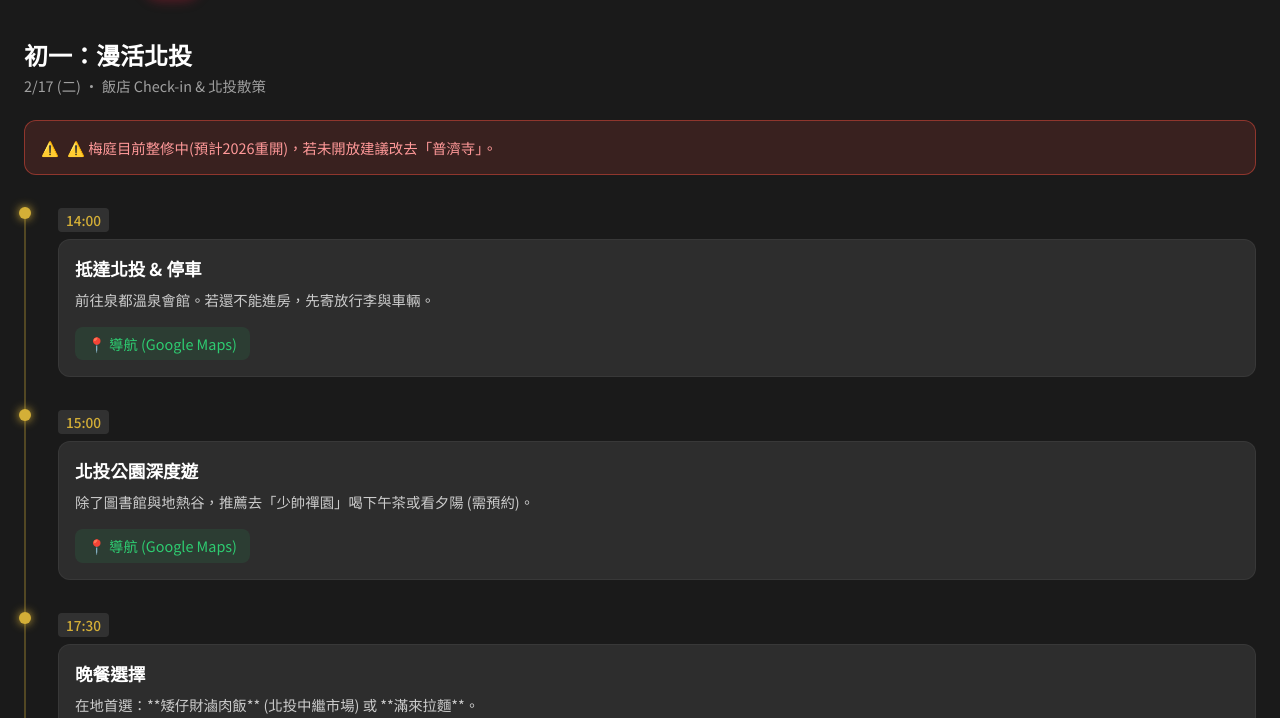
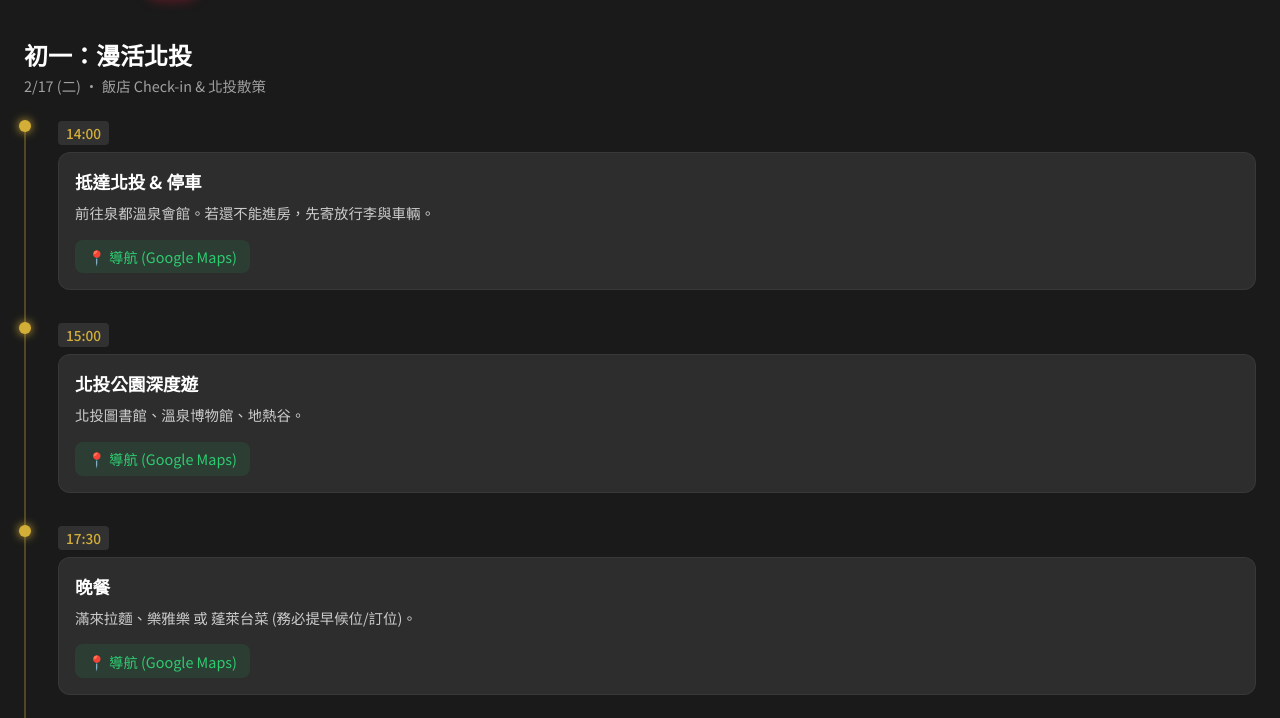
Before and after one commit to inimitabletim/New_Year_itinerary, a website built with Vite: page index.html in a window 1280 px wide. Shown: the part 441-1159 px from the top of the page. Built offline with nearby package versions, Linux system fonts and the light colour scheme; a web font is replaced by a local one.

Commit message:
Simplify: remove annotations, fix time fields, bump to v2.1

```diff
--- a/index.html
+++ b/index.html
@@ -56,7 +56,7 @@
       </main>
 
       <footer>
-        <p>祝全家 新年快樂 萬事如意 🐎 (馬年行大運) <span style="font-size:0.7em; opacity:0.5;">v2.0</span></p>
+        <p>祝全家 新年快樂 萬事如意 🐎 (馬年行大運) <span style="font-size:0.7em; opacity:0.5;">v2.1</span></p>
       </footer>
     </div>
 
--- a/main.js
+++ b/main.js
@@ -5,7 +5,7 @@ const itineraryData = {
     title: "初一：漫活北投",
     date: "2/17 (二)",
     desc: "飯店 Check-in & 北投散策",
-    warning: "⚠️ 梅庭目前整修中(預計2026重開)，若未開放建議改去「普濟寺」。",
+    warning: null,
     events: [
       {
         time: "14:00",
@@ -17,16 +17,16 @@ const itineraryData = {
       {
         time: "15:00",
         title: "北投公園深度遊",
-        desc: "除了圖書館與地熱谷，推薦去「少帥禪園」喝下午茶或看夕陽 (需預約)。",
-        location: "少帥禪園",
-        mapUrl: "https://www.google.com/maps/search/?api=1&query=少帥禪園"
+        desc: "北投圖書館、溫泉博物館、地熱谷。",
+        location: "北投地熱谷",
+        mapUrl: "https://www.google.com/maps/search/?api=1&query=北投地熱谷"
       },
       {
         time: "17:30",
-        title: "晚餐選擇",
-        desc: "在地首選：**矮仔財滷肉飯** (北投中繼市場) 或 **滿來拉麵**。",
-        location: "北投中繼市場",
-        mapUrl: "https://www.google.com/maps/search/?api=1&query=北投中繼市場"
+        title: "晚餐",
+        desc: "滿來拉麵、樂雅樂 或 蓬萊台菜 (務必提早候位/訂位)。",
+        location: "滿來溫泉拉麵",
+        mapUrl: "https://www.google.com/maps/search/?api=1&query=滿來溫泉拉麵"
       },
       {
         time: "20:00",
@@ -39,8 +39,8 @@ const itineraryData = {
   2: {
     title: "初二：陽明花季",
     date: "2/18 (三)",
-    desc: "賞櫻花 & 豆留森林",
-    warning: "💡 豆留森林 (Cama Coffee) 極熱門，想去一定要現在訂位！",
+    desc: "賞櫻花 & 美軍宿舍群",
+    warning: "陽明山實施交通管制，請務必搭乘公車 (小9, 230) 上山。",
     events: [
       {
         time: "09:00",
@@ -50,16 +50,16 @@ const itineraryData = {
         mapUrl: "https://www.google.com/maps/search/?api=1&query=捷運北投站"
       },
       {
-        time: "10:30",
-        title: "Cama 豆留森林",
-        desc: "【達人推薦】號稱「陽明山上的京都」，日式老屋咖啡廳 (需預約)。",
-        location: "Cama Coffee Roasters 豆留森林",
-        mapUrl: "https://www.google.com/maps/search/?api=1&query=Cama Coffee Roasters 豆留森林"
+        time: "10:00",
+        title: "陽明山花鐘",
+        desc: "2026 花季賞櫻、杖鵑。",
+        location: "陽明山花鐘",
+        mapUrl: "https://www.google.com/maps/search/?api=1&query=陽明山花鐘"
       },
       {
-        time: "13:30",
-        title: "草山小鎮 & 花鐘",
-        desc: "美軍宿舍群拍照，散步至花鐘賞櫻。",
+        time: "12:00",
+        title: "草山小鎮午餐",
+        desc: "美軍宿舍群，建議吃 BRICK YARD 33 1/3 或 阿蓋爾俱樂部。",
         location: "草山小鎮",
         mapUrl: "https://www.google.com/maps/search/?api=1&query=草山小鎮"
       },
@@ -75,8 +75,8 @@ const itineraryData = {
   3: {
     title: "初三：淡水藝文",
     date: "2/19 (四)",
-    desc: "雲門劇場 & 渡輪夕照",
-    warning: "避開老街人擠人，我們去更有氣質的私房景點。",
+    desc: "古蹟巡禮 & 漁人碼頭",
+    warning: "一定要搭捷運去淡水，開車會塞爆。",
     events: [
       {
         time: "10:00",
@@ -87,17 +87,17 @@ const itineraryData = {
       },
       {
         time: "11:00",
-        title: "一滴水紀念館",
-        desc: "【私房景點】日本移築過來的百年古宅，免費參觀。",
-        location: "一滴水紀念館",
-        mapUrl: "https://www.google.com/maps/search/?api=1&query=一滴水紀念館"
+        title: "紅毛城 & 小白宮",
+        desc: "參觀古蹟，腹地廣大適合孩子走動。",
+        location: "紅毛城",
+        mapUrl: "https://www.google.com/maps/search/?api=1&query=紅毛城"
       },
       {
-        time: "12:30",
-        title: "雲門劇場園區",
-        desc: "就在旁邊，雖然有星巴克但更推薦「大樹書房」喝咖啡看展。",
-        location: "雲門劇場",
-        mapUrl: "https://www.google.com/maps/search/?api=1&query=雲門劇場"
+        time: "14:00",
+        title: "淡水老街 & 渡輪",
+        desc: "從碼頭搭船至漁人碼頭。",
+        location: "淡水老街",
+        mapUrl: "https://www.google.com/maps/search/?api=1&query=淡水老街"
       },
       {
         time: "16:00",
@@ -118,7 +118,7 @@ const itineraryData = {
   4: {
     title: "初四：在地美食",
     date: "2/20 (五)",
-    desc: "復興公園 & 市場尋寶",
+    desc: "復興公園 & 賦歸",
     warning: null,
     events: [
       {
@@ -137,8 +137,8 @@ const itineraryData = {
       },
       {
         time: "14:00",
-        title: "滿載而歸",
-        desc: "帶著放鬆的身心與伴手禮回家。",
+        title: "賦歸",
+        desc: "帶著放鬆的身心回家。",
         location: null
       }
     ]
```
